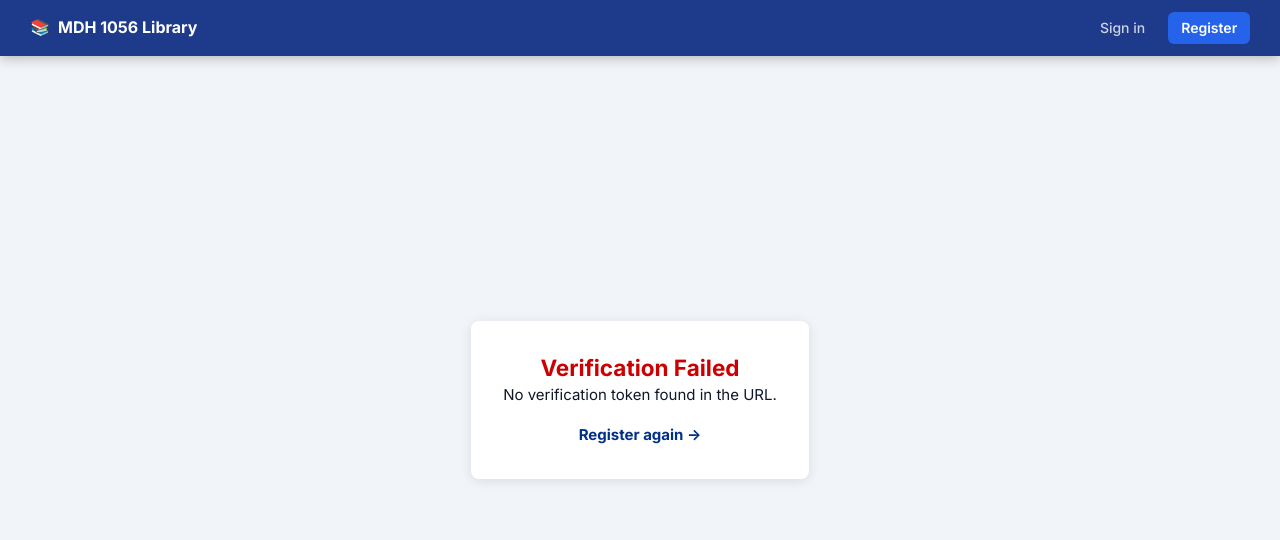
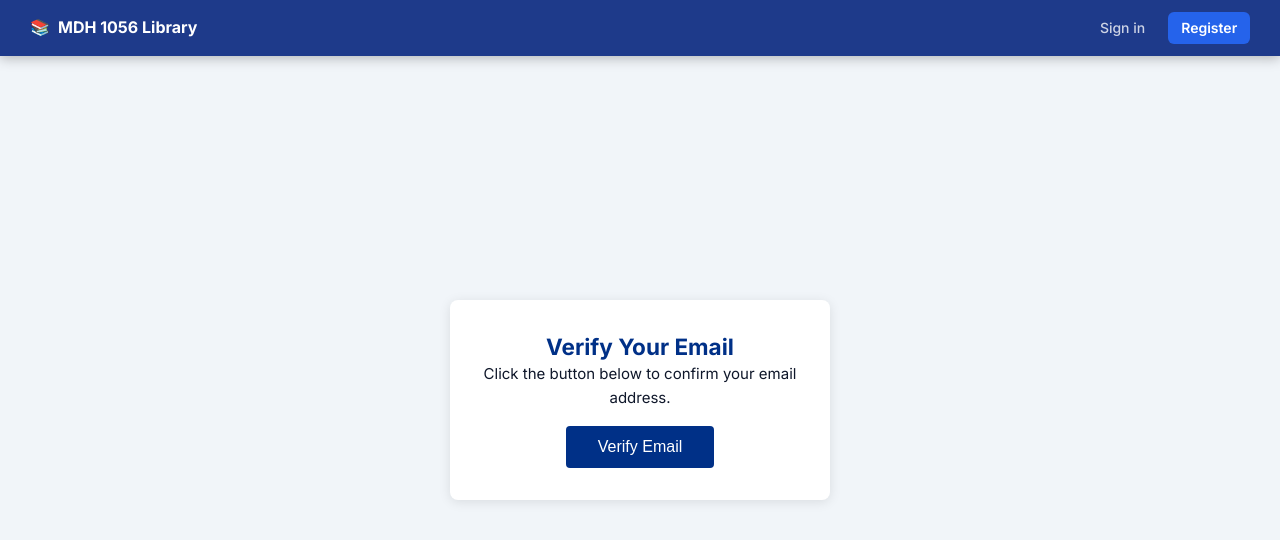
Before and after one commit to ImJustHenry/MDH-1056-Library-System, a React (Vite) app in the folder frontend/: page /verify-email in a window 1280 px wide. Shown: the top 540 px of the page. Built offline with nearby package versions, Linux system fonts and the light colour scheme; no server answers.

Commit message:
Fix email verification: require button click to prevent Gmail pre-fetch consuming token

```diff
--- a/frontend/src/pages/VerifyEmailPage.jsx
+++ b/frontend/src/pages/VerifyEmailPage.jsx
@@ -1,30 +1,42 @@
-import { useEffect, useState } from "react";
+import { useState } from "react";
 import { useSearchParams, Link } from "react-router-dom";
 import api from "../api/client";
 
 export default function VerifyEmailPage() {
   const [searchParams] = useSearchParams();
-  const [status, setStatus] = useState("verifying"); // verifying | success | error
+  // "idle" = waiting for user click, "loading", "success", "error"
+  const [status,  setStatus]  = useState("idle");
   const [message, setMessage] = useState("");
 
-  useEffect(() => {
-    const token = searchParams.get("token");
+  const token = searchParams.get("token");
+
+  const handleVerify = () => {
     if (!token) {
       setStatus("error");
       setMessage("No verification token found in the URL.");
       return;
     }
+    setStatus("loading");
     api.get(`/auth/verify/${token}`)
       .then(({ data }) => { setStatus("success"); setMessage(data.message); })
       .catch((err)     => { setStatus("error");
                             setMessage(err.response?.data?.error || "Verification failed."); });
-  }, []);
+  };
 
   return (
     <div style={styles.wrapper}>
       <div style={styles.card}>
-        {status === "verifying" && <p>Verifying your email…</p>}
-        {status === "success"   && (
+        {status === "idle" && (
+          <>
+            <h2 style={{ color:"#003087" }}>Verify Your Email</h2>
+            <p>Click the button below to confirm your email address.</p>
+            <button onClick={handleVerify} style={styles.btn}>
+              Verify Email
+            </button>
+          </>
+        )}
+        {status === "loading" && <p>Verifying your email…</p>}
+        {status === "success" && (
           <>
             <h2 style={{ color:"#080" }}>✓ Email Verified</h2>
             <p>{message}</p>
@@ -47,5 +59,7 @@ const styles = {
   wrapper: { display:"flex", justifyContent:"center", alignItems:"center", minHeight:"80vh" },
   card:    { background:"#fff", padding:"2rem", borderRadius:"8px",
              boxShadow:"0 2px 12px rgba(0,0,0,0.1)", textAlign:"center", maxWidth:"380px" },
+  btn:     { marginTop:"1rem", padding:"0.75rem 2rem", background:"#003087", color:"#fff",
+             border:"none", borderRadius:"4px", fontSize:"1rem", cursor:"pointer" },
   link:    { display:"inline-block", marginTop:"1rem", color:"#003087", fontWeight:"bold" },
 };
```
